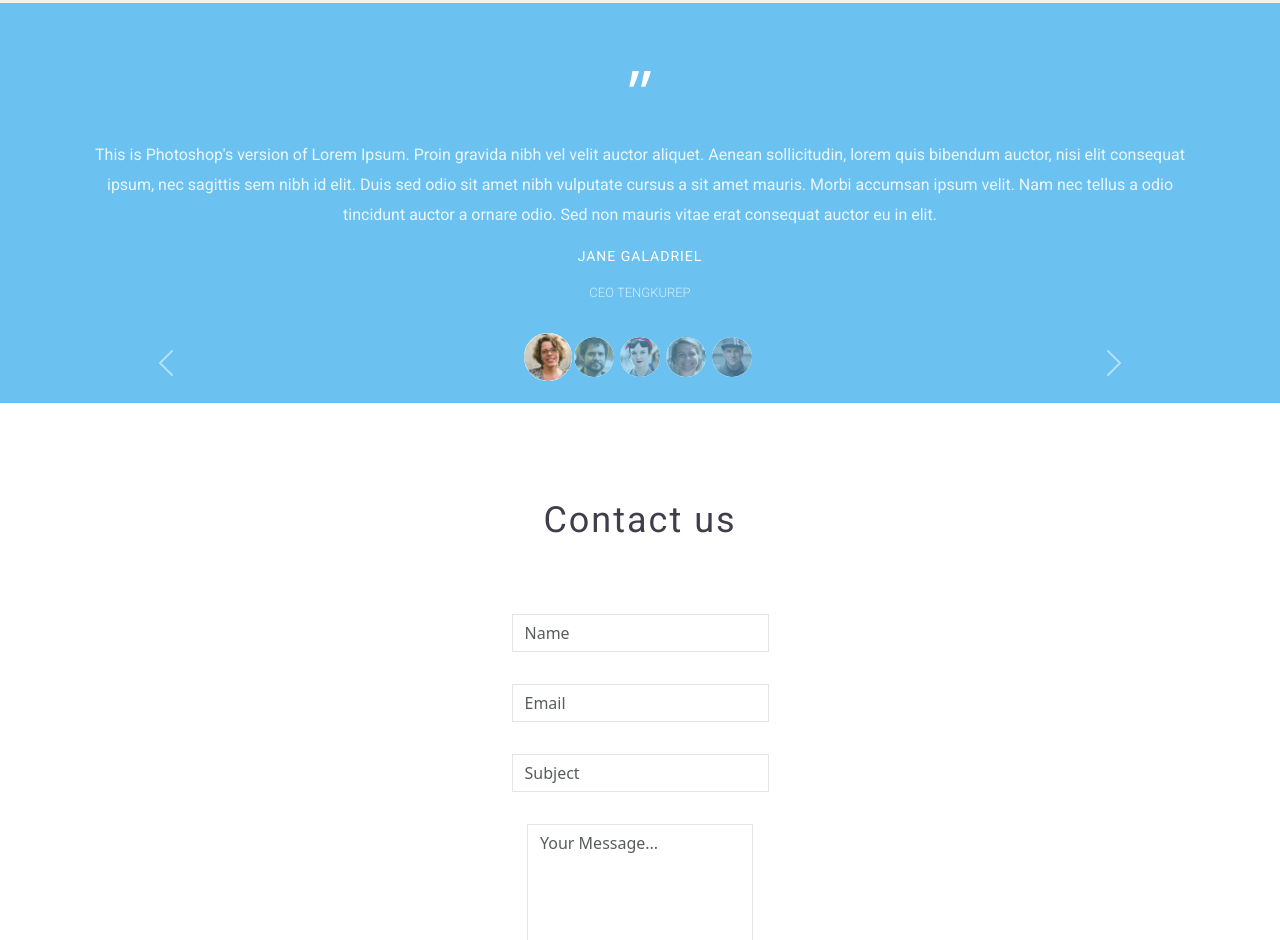
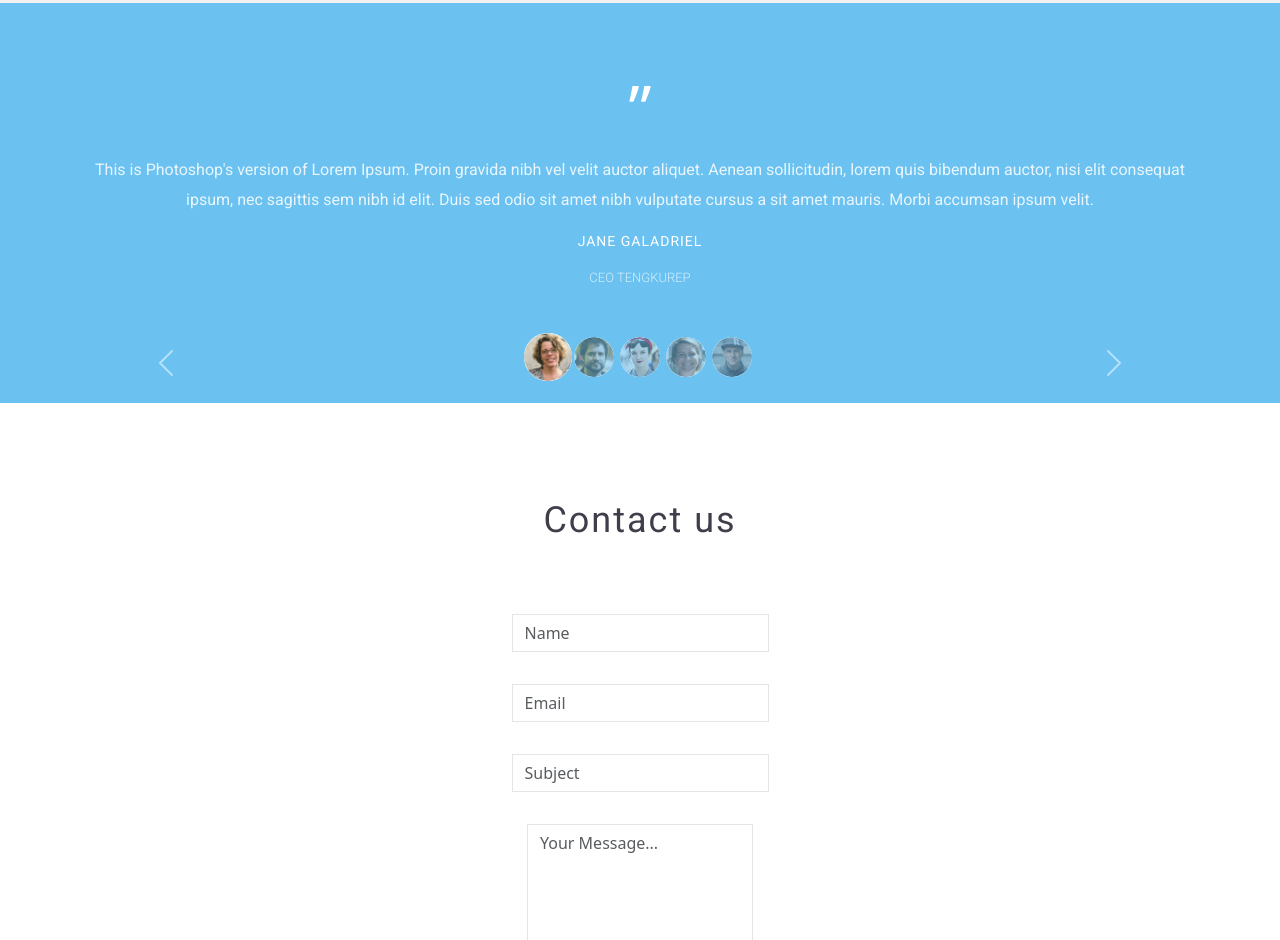
Before and after one commit to fiovba/medical, a plain HTML site: page index.htm in a window 1280 px wide. Shown: the part 4021-4961 px from the top of the page. Drawn offline with nearby package versions, Linux system fonts and the light colour scheme.

Commit message:
Update index.htm

```diff
--- a/index.htm
+++ b/index.htm
@@ -238,7 +238,7 @@
                             <div class="d-flex justify-content-center align-items-center vh-50">
                               <div class="text-center">
                                 <h1 class="dirnag">”</h1>
-                                <p class="slider-text1">This is Photoshop's version  of Lorem Ipsum. Proin gravida nibh vel velit auctor aliquet. Aenean sollicitudin, lorem quis bibendum auctor, nisi elit consequat ipsum, nec sagittis sem nibh id elit. Duis sed odio sit amet nibh vulputate cursus a sit amet mauris. Morbi accumsan ipsum velit. Nam nec tellus a odio tincidunt auctor a ornare odio. Sed non  mauris vitae erat consequat auctor eu in elit.</p>
+                                <p class="slider-text1">This is Photoshop's version  of Lorem Ipsum. Proin gravida nibh vel velit auctor aliquet. Aenean sollicitudin, lorem quis bibendum auctor, nisi elit consequat ipsum, nec sagittis sem nibh id elit. Duis sed odio sit amet nibh vulputate cursus a sit amet mauris. Morbi accumsan ipsum velit. </p>
                                 <p class="slider-text2">JANE GALADRIEL</p>
                                 <p class="slider-text3 pb-5">CEO TENGKUREP</p>
                               </div>
@@ -248,7 +248,7 @@
                             <div class="d-flex justify-content-center align-items-center vh-50">
                                 <div class="text-center">
                                   <h1 class="dirnag">”</h1>
-                                  <p class="slider-text1">This is Photoshop's version  of Lorem Ipsum. Proin gravida nibh vel velit auctor aliquet. Aenean sollicitudin, lorem quis bibendum auctor, nisi elit consequat ipsum, nec sagittis sem nibh id elit. Duis sed odio sit amet nibh vulputate cursus a sit amet mauris. Morbi accumsan ipsum velit. Nam nec tellus a odio tincidunt auctor a ornare odio. Sed non  mauris vitae erat consequat auctor eu in elit.</p>
+                                  <p class="slider-text1">This is Photoshop's version  of Lorem Ipsum. Proin gravida nibh vel velit auctor aliquet. Aenean sollicitudin, lorem quis bibendum auctor, nisi elit consequat ipsum, nec sagittis sem nibh id elit. Duis sed odio sit amet nibh vulputate cursus a sit amet mauris. Morbi accumsan ipsum velit.</p>
                                   <p class="slider-text2">JANE GALADRIEL</p>
                                   <p class="slider-text3 pb-5">CEO TENGKUREP</p>
                                 </div>
@@ -258,7 +258,7 @@
                             <div class="d-flex justify-content-center align-items-center vh-50">
                                 <div class="text-center">
                                   <h1 class="dirnag">”</h1>
-                                  <p class="slider-text1">This is Photoshop's version  of Lorem Ipsum. Proin gravida nibh vel velit auctor aliquet. Aenean sollicitudin, lorem quis bibendum auctor, nisi elit consequat ipsum, nec sagittis sem nibh id elit. Duis sed odio sit amet nibh vulputate cursus a sit amet mauris. Morbi accumsan ipsum velit. Nam nec tellus a odio tincidunt auctor a ornare odio. Sed non  mauris vitae erat consequat auctor eu in elit.</p>
+                                  <p class="slider-text1">This is Photoshop's version  of Lorem Ipsum. Proin gravida nibh vel velit auctor aliquet. Aenean sollicitudin, lorem quis bibendum auctor, nisi elit consequat ipsum, nec sagittis sem nibh id elit. Duis sed odio sit amet nibh vulputate cursus a sit amet mauris. Morbi accumsan ipsum velit.</p>
                                   <p class="slider-text2">JANE GALADRIEL</p>
                                   <p class="slider-text3 pb-5">CEO TENGKUREP</p>
                                 </div>
@@ -268,7 +268,7 @@
                             <div class="d-flex justify-content-center align-items-center vh-50">
                                 <div class="text-center">
                                   <h1 class="dirnag">”</h1>
-                                  <p class="slider-text1">This is Photoshop's version  of Lorem Ipsum. Proin gravida nibh vel velit auctor aliquet. Aenean sollicitudin, lorem quis bibendum auctor, nisi elit consequat ipsum, nec sagittis sem nibh id elit. Duis sed odio sit amet nibh vulputate cursus a sit amet mauris. Morbi accumsan ipsum velit. Nam nec tellus a odio tincidunt auctor a ornare odio. Sed non  mauris vitae erat consequat auctor eu in elit.</p>
+                                  <p class="slider-text1">This is Photoshop's version  of Lorem Ipsum. Proin gravida nibh vel velit auctor aliquet. Aenean sollicitudin, lorem quis bibendum auctor, nisi elit consequat ipsum, nec sagittis sem nibh id elit. Duis sed odio sit amet nibh vulputate cursus a sit amet mauris. Morbi accumsan ipsum velit.</p>
                                   <p class="slider-text2">JANE GALADRIEL</p>
                                   <p class="slider-text3 pb-5">CEO TENGKUREP</p>
                                 </div>
@@ -278,7 +278,7 @@
                             <div class="d-flex justify-content-center align-items-center vh-50">
                                 <div class="text-center">
                                   <h1 class="dirnag">”</h1>
-                                  <p class="slider-text1">This is Photoshop's version  of Lorem Ipsum. Proin gravida nibh vel velit auctor aliquet. Aenean sollicitudin, lorem quis bibendum auctor, nisi elit consequat ipsum, nec sagittis sem nibh id elit. Duis sed odio sit amet nibh vulputate cursus a sit amet mauris. Morbi accumsan ipsum velit. Nam nec tellus a odio tincidunt auctor a ornare odio. Sed non  mauris vitae erat consequat auctor eu in elit.</p>
+                                  <p class="slider-text1">This is Photoshop's version  of Lorem Ipsum. Proin gravida nibh vel velit auctor aliquet. Aenean sollicitudin, lorem quis bibendum auctor, nisi elit consequat ipsum, nec sagittis sem nibh id elit. Duis sed odio sit amet nibh vulputate cursus a sit amet mauris. Morbi accumsan ipsum velit.</p>
                                   <p class="slider-text2">JANE GALADRIEL</p>
                                   <p class="slider-text3 pb-5">CEO TENGKUREP</p>
                                 </div>
```
